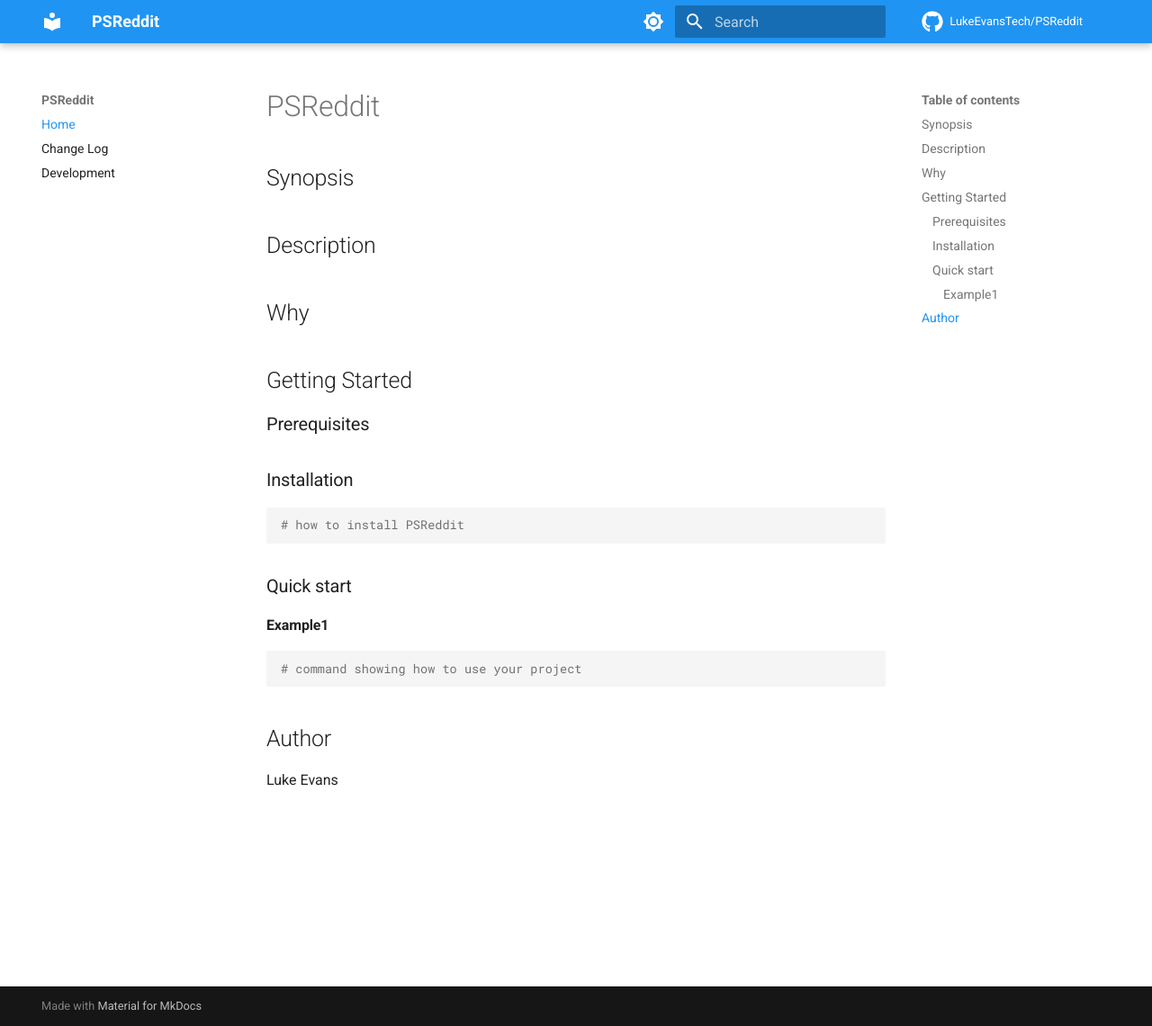
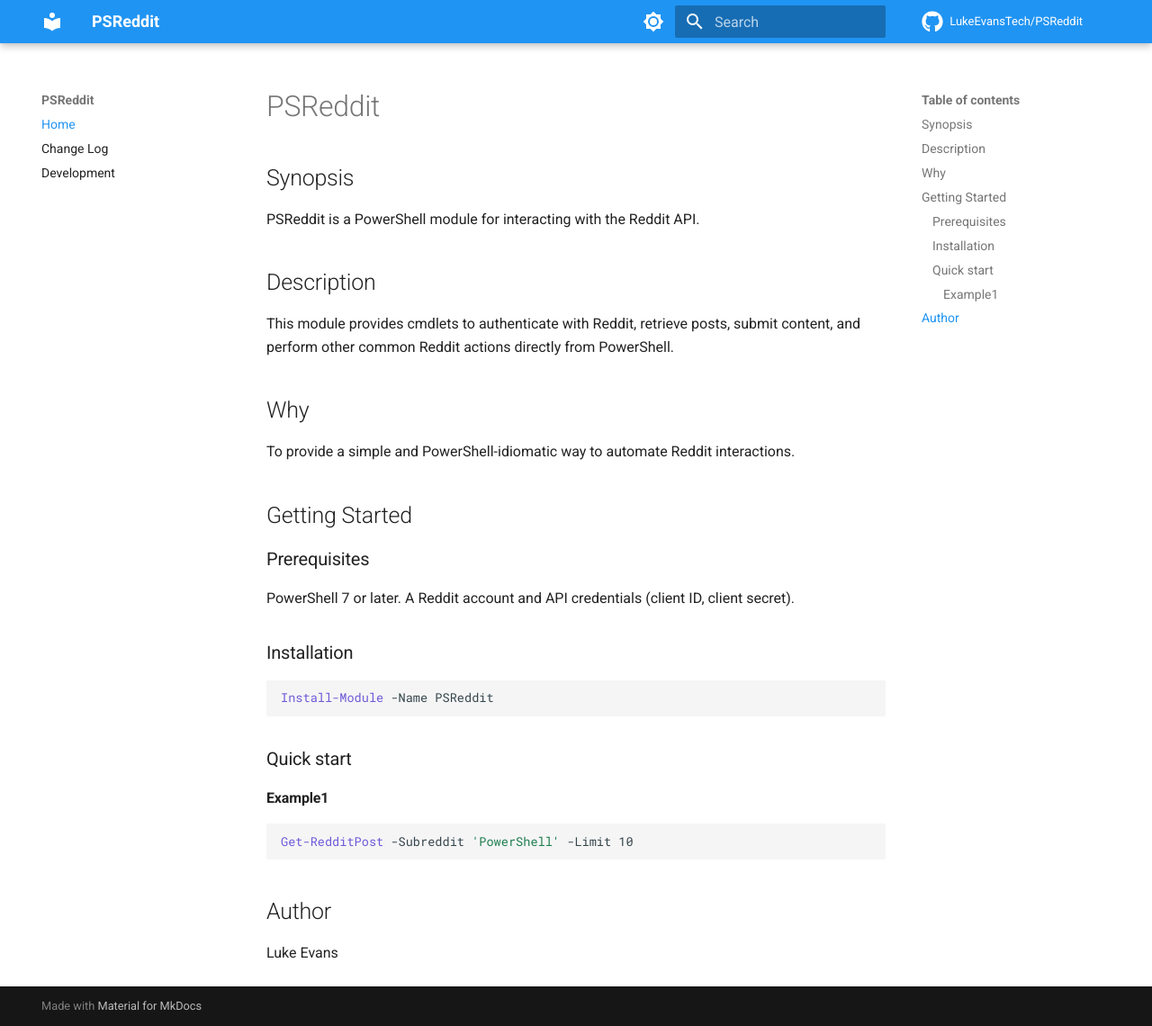
Before and after one commit to LukeEvansTech/PSReddit, an MkDocs documentation site: the page built from docs/index.md, in a window 1280 px wide and 1140 px high. Shown: the whole window at 90% size. Built offline with MkDocs 1.6.1 and Material for MkDocs 9.7.7, drawn with Linux system fonts in a browser that asks for light colours; comment, search, counter and statistics services are not loaded.

Commit message:
docs: Update index.md to provide detailed descriptions and remove placeholder text

````diff
--- a/docs/index.md
+++ b/docs/index.md
@@ -2,26 +2,26 @@
 
 ## Synopsis
 
-<!-- Enter a synopsis -->
+PSReddit is a PowerShell module for interacting with the Reddit API.
 
 ## Description
 
-<!-- Enter a description -->
+This module provides cmdlets to authenticate with Reddit, retrieve posts, submit content, and perform other common Reddit actions directly from PowerShell.
 
 ## Why
 
-<!-- Short reason you created the project -->
+To provide a simple and PowerShell-idiomatic way to automate Reddit interactions.
 
 ## Getting Started
 
 ### Prerequisites
 
-<!-- list any prerequisites -->
+PowerShell 7 or later. A Reddit account and API credentials (client ID, client secret).
 
 ### Installation
 
 ```powershell
-# how to install PSReddit
+Install-Module -Name PSReddit
 
 ```
 
@@ -30,7 +30,7 @@
 #### Example1
 
 ```powershell
-# command showing how to use your project
+Get-RedditPost -Subreddit 'PowerShell' -Limit 10
 
 ```
 
````
